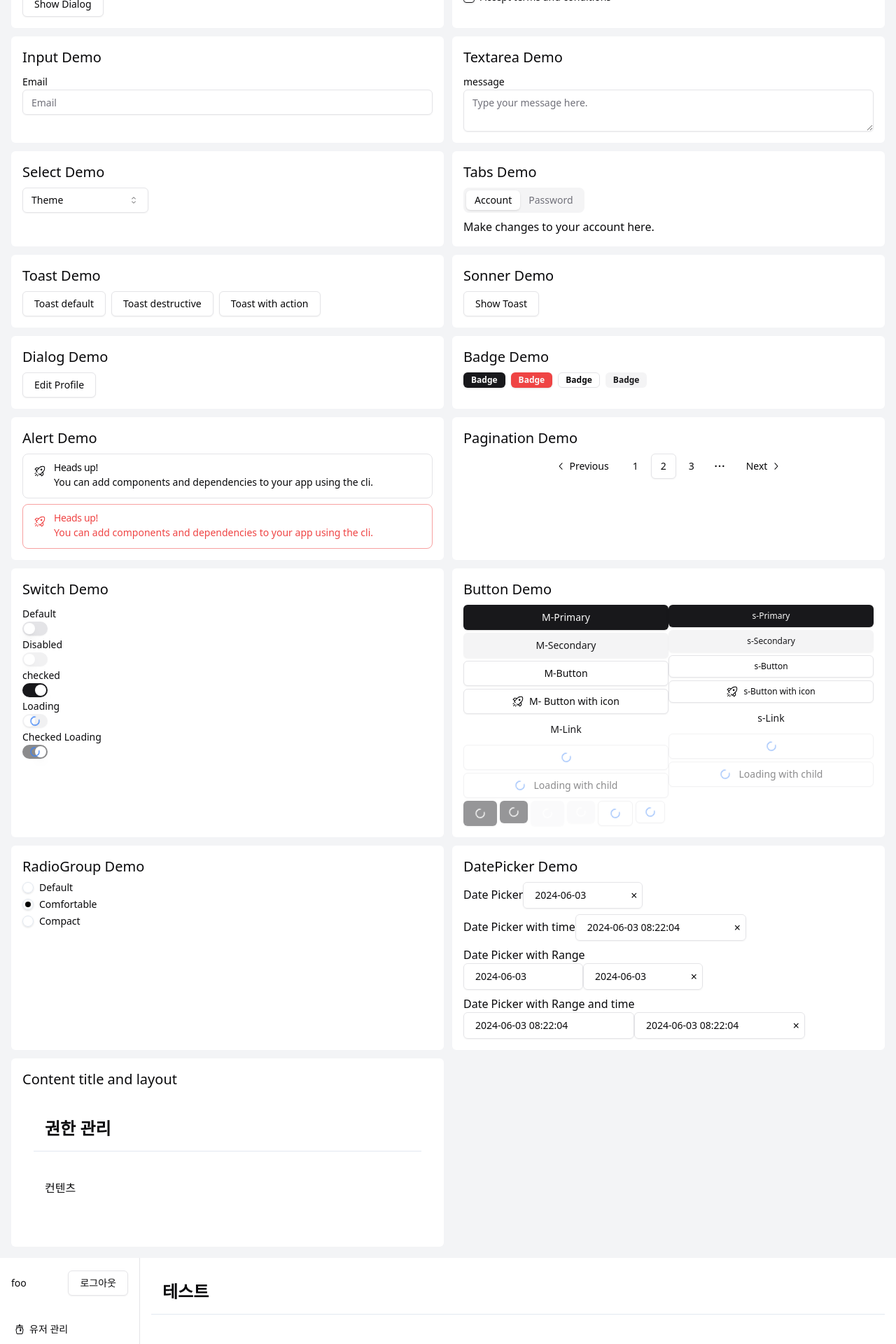
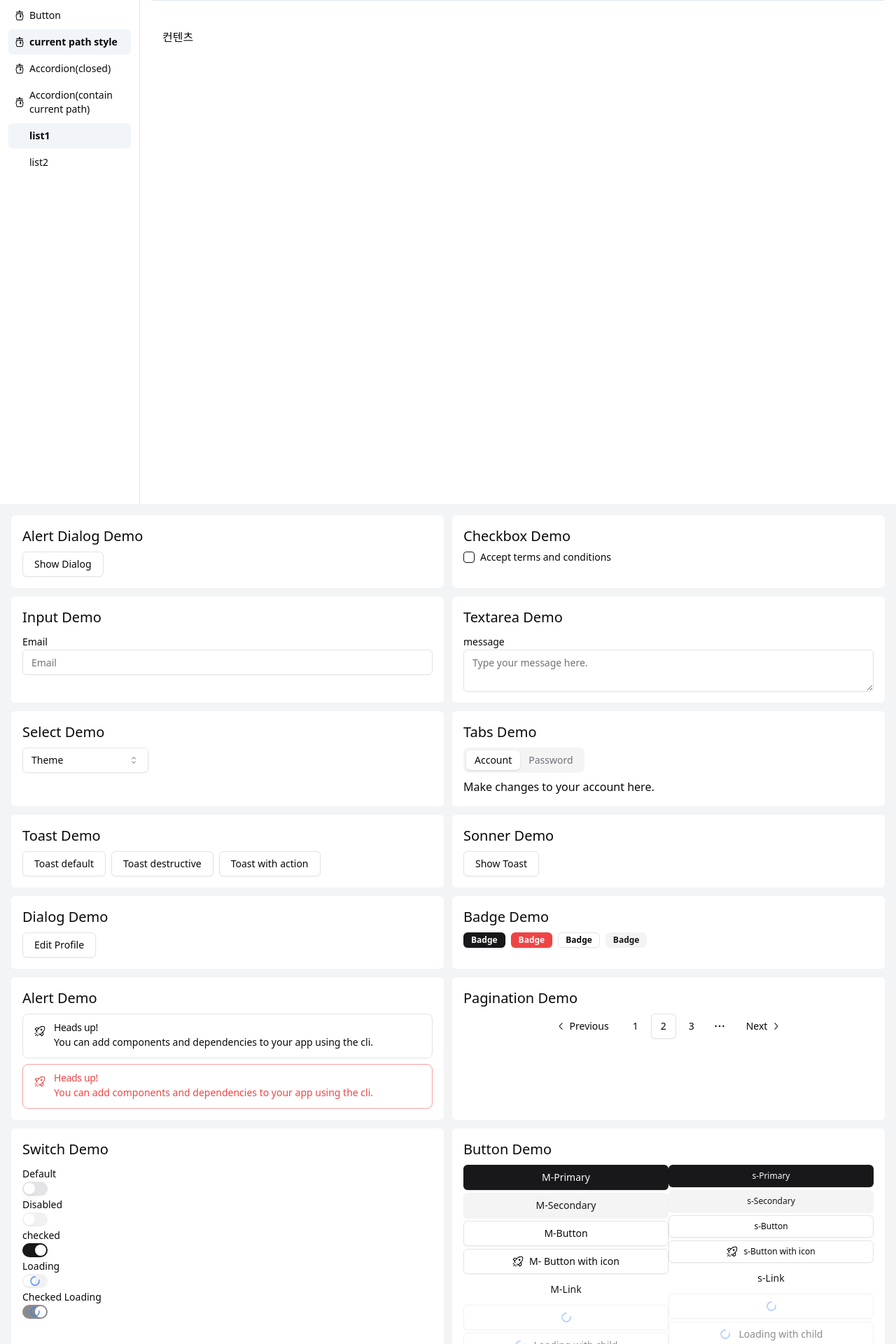
Before and after one commit to actionpower/daglo-ui, a React app: page / in a window 1280 px wide. Shown: the part 80-2000 px from the top of the page at 70% size. Built offline with nearby package versions, Linux system fonts and the light colour scheme; the HTML template or start-up script is replaced by a standard one.

Commit message:
Sidebar 버튼 컴포넌트 스타일링 추가 (#19)

```diff
--- a/src/App.tsx
+++ b/src/App.tsx
@@ -1,17 +1,17 @@
 import ContentsLayout from './components/ContentsLayout';
-import Sidebar from './components/Sidebar';
 import AlertDemo from './exampleComponents/AlertDemo';
 import AlertDialogDemo from './exampleComponents/AlertDialogDemo';
 import BadgeDemo from './exampleComponents/BadgeDemo';
 import ButtonDemo from './exampleComponents/ButtonDemo';
 import CheckboxDemo from './exampleComponents/CheckboxDemo';
-import DatePickerDemo from './exampleComponents/DatPickerDemo';
+import DatePickerDemo from './exampleComponents/DatePickerDemo';
 import DialogDemo from './exampleComponents/DialogDemo';
 import DisplayContainer from './exampleComponents/DisplayContainer';
 import InputDemo from './exampleComponents/InputDemo';
 import PaginationDemo from './exampleComponents/PaginationDemo';
 import RadioGroupDemo from './exampleComponents/RadioGroupDemo';
 import SelectDemo from './exampleComponents/SelectDemo';
+import SidebarDemo from './exampleComponents/SidebarDemo';
 import SonnerDemo from './exampleComponents/SonnerDemo';
 import SwitchDemo from './exampleComponents/SwitchDemo';
 import TabsDemo from './exampleComponents/TabsDemo';
@@ -20,14 +20,10 @@ import ToastDemo from './exampleComponents/ToastDemo';
 import { Toaster as SonnerToaster } from './ui/sonner';
 import Toaster from './ui/toaster';
 
-function App() {
-  const userName = 'foo';
-  const onLogoutButtonClick = () => {
-    console.log('logout');
-  };
-
+const App = () => {
   return (
     <div>
+      <SidebarDemo />
       <div className="grid grid-cols-2 gap-3 p-4 bg-gray-100">
         <DisplayContainer title="Alert Dialog Demo">
           <AlertDialogDemo />
@@ -83,15 +79,8 @@ function App() {
           <ContentsLayout title="권한 관리">컨텐츠</ContentsLayout>
         </DisplayContainer>
       </div>
-      <div className="flex">
-        <Sidebar
-          userName={userName}
-          onLogoutButtonClick={onLogoutButtonClick}
-        />
-        <ContentsLayout title="테스트">컨텐츠</ContentsLayout>
-      </div>
     </div>
   );
-}
+};
 
 export default App;
--- a/src/components/Sidebar.tsx
+++ b/src/components/Sidebar.tsx
@@ -1,6 +1,4 @@
-import { IconJarLogoIcon } from '@radix-ui/react-icons';
 import { Button } from '../ui/button';
-import SidebarMenuItem from './SidebarMenuItem';
 
 interface SidebarProps {
   userName?: string;
@@ -10,7 +8,8 @@ interface SidebarProps {
 const Sidebar = ({
   onLogoutButtonClick,
   userName = 'Not found',
-}: SidebarProps) => {
+  children,
+}: ComponentWithChildren<SidebarProps>) => {
   return (
     <aside className="fixed top-14 z-30 hidden h-screen w-full shrink-0 md:sticky md:block border-r max-w-[200px]">
       <div className="flex flex-col justify-between h-full">
@@ -23,11 +22,7 @@ const Sidebar = ({
               로그아웃
             </Button>
           </div>
-          <SidebarMenuItem
-            icon={<IconJarLogoIcon className="w-4 mr-[0.375rem]" />}
-          >
-            <button>유저 관리</button>
-          </SidebarMenuItem>
+          <div className="p-3 grid gap-y-[0.125rem]">{children}</div>
         </div>
       </div>
     </aside>
--- a/src/components/SidebarMenuItem.tsx
+++ b/src/components/SidebarMenuItem.tsx
@@ -1,20 +1,33 @@
-import React from 'react';
+import clsx from 'clsx';
+import React, { ButtonHTMLAttributes } from 'react';
+import { cn } from '../lib/utils';
 
-interface SidebarMenuItemProps {
-  icon: React.ReactNode;
+interface SidebarMenuItemProps extends ButtonHTMLAttributes<HTMLButtonElement> {
+  icon?: React.ReactNode;
+  isCurrentPath?: boolean;
 }
 
 const SidebarMenuItem = ({
   icon,
   children,
+  isCurrentPath = false,
+  className,
+  ...restProps
 }: ComponentWithChildren<SidebarMenuItemProps>) => {
+  const hasIcon = !!icon;
+
   return (
-    <div className="p-3 grid gap-y-[0.125rem]">
-      <div className="flex items-center p-2">
-        {icon && icon}
-        <div className="text-14-r">{children}</div>
-      </div>
-    </div>
+    <button
+      className={cn(
+        'flex items-center p-2 rounded-md hover:bg-slate-100 text-14-r w-full text-left',
+        clsx({ 'text-14-b bg-slate-100': isCurrentPath }),
+        className,
+      )}
+      {...restProps}
+    >
+      {icon && <div className="mr-[0.375rem]">{icon}</div>}
+      <div className={clsx({ 'ml-[1.375rem]': !hasIcon })}>{children}</div>
+    </button>
   );
 };
 
--- /dev/null
+++ b/src/exampleComponents/SidebarDemo.tsx
@@ -0,0 +1,77 @@
+import { IconJarLogoIcon } from '@radix-ui/react-icons';
+import ContentsLayout from '../components/ContentsLayout';
+import Sidebar from '../components/Sidebar';
+import SidebarMenuItem from '../components/SidebarMenuItem';
+import {
+  AccordionItem,
+  AccordionTrigger,
+  AccordionContent,
+} from '@/src/ui/accordion';
+import { Accordion } from '../ui/accordion';
+
+const SidebarDemo = () => {
+  const userName = 'foo';
+
+  const onLogoutButtonClick = () => {
+    console.log('logout');
+  };
+
+  const onSidebarMenuItemButtonClick = () => {
+    console.log('sidebar menu button click');
+  };
+
+  return (
+    <div className="flex">
+      <Sidebar userName={userName} onLogoutButtonClick={onLogoutButtonClick}>
+        <SidebarMenuItem
+          icon={<IconJarLogoIcon className="w-4" />}
+          onClick={onSidebarMenuItemButtonClick}
+        >
+          Button
+        </SidebarMenuItem>
+        <SidebarMenuItem
+          icon={<IconJarLogoIcon className="w-4" />}
+          isCurrentPath
+          onClick={onSidebarMenuItemButtonClick}
+        >
+          current path style
+        </SidebarMenuItem>
+        <Accordion type="single" collapsible>
+          <AccordionItem value="item-1">
+            <AccordionTrigger className="w-full text-left">
+              <SidebarMenuItem
+                icon={<IconJarLogoIcon className="w-4" />}
+                onClick={onSidebarMenuItemButtonClick}
+              >
+                Accordion(closed)
+              </SidebarMenuItem>
+            </AccordionTrigger>
+            <AccordionContent>
+              <SidebarMenuItem>list1</SidebarMenuItem>
+              <SidebarMenuItem>list2</SidebarMenuItem>
+            </AccordionContent>
+          </AccordionItem>
+        </Accordion>
+        <Accordion type="single" collapsible defaultValue="test-1">
+          <AccordionItem value="test-1">
+            <AccordionTrigger className="w-full text-left">
+              <SidebarMenuItem
+                icon={<IconJarLogoIcon className="w-4" />}
+                onClick={onSidebarMenuItemButtonClick}
+              >
+                Accordion(contain current path)
+              </SidebarMenuItem>
+            </AccordionTrigger>
+            <AccordionContent>
+              <SidebarMenuItem isCurrentPath>list1</SidebarMenuItem>
+              <SidebarMenuItem>list2</SidebarMenuItem>
+            </AccordionContent>
+          </AccordionItem>
+        </Accordion>
+      </Sidebar>
+      <ContentsLayout title="테스트">컨텐츠</ContentsLayout>
+    </div>
+  );
+};
+
+export default SidebarDemo;
--- a/src/ui/accordion.tsx
+++ b/src/ui/accordion.tsx
@@ -1,6 +1,5 @@
+import * as AccordionPrimitive from '@radix-ui/react-accordion';
 import * as React from 'react';
-import * as AccordionPrimitive from '@radix-ui/react-accordion';
-import { ChevronDownIcon } from '@radix-ui/react-icons';
 
 import { cn } from '@/src/lib/utils';
 
@@ -22,13 +21,12 @@ const AccordionTrigger = React.forwardRef<
     <AccordionPrimitive.Trigger
       ref={ref}
       className={cn(
-        'flex flex-1 items-center justify-between py-4 text-sm font-medium transition-all hover:underline [&[data-state=open]>svg]:rotate-180',
+        'flex flex-1 items-center justify-between text-sm font-medium transition-all [&[data-state=open]>svg]:rotate-180',
         className,
       )}
       {...props}
     >
       {children}
-      <ChevronDownIcon className="w-4 h-4 transition-transform duration-200 shrink-0 text-muted-foreground" />
     </AccordionPrimitive.Trigger>
   </AccordionPrimitive.Header>
 ));
@@ -40,12 +38,14 @@ const AccordionContent = React.forwardRef<
 >(({ className, children, ...props }, ref) => (
   <AccordionPrimitive.Content
     ref={ref}
-    className="overflow-hidden text-sm data-[state=closed]:animate-accordion-up data-[state=open]:animate-accordion-down"
+    className="overflow-hidden text-sm data-[state=closed]:animate-accordion-up data-[state=open]:animate-accordion-down mt-[0.125rem]"
     {...props}
   >
-    <div className={cn('pb-4 pt-0', className)}>{children}</div>
+    <div className={cn(className, 'flex flex-col gap-y-[0.125rem]')}>
+      {children}
+    </div>
   </AccordionPrimitive.Content>
 ));
 AccordionContent.displayName = AccordionPrimitive.Content.displayName;
 
-export { Accordion, AccordionItem, AccordionTrigger, AccordionContent };
+export { Accordion, AccordionContent, AccordionItem, AccordionTrigger };
```
Also changed, not shown: src/exampleComponents/DatePickerDemo.tsx (renamed from src/exampleComponents/DatPickerDemo.tsx).
